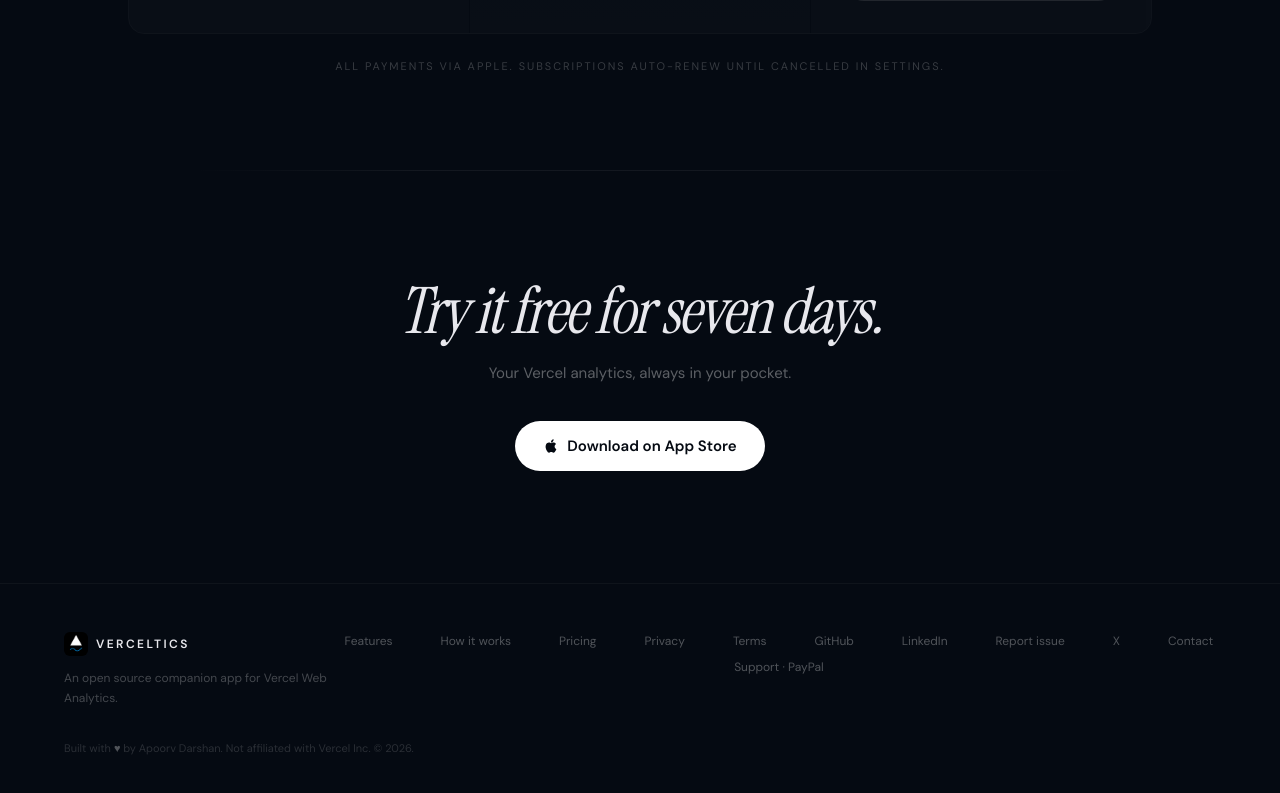
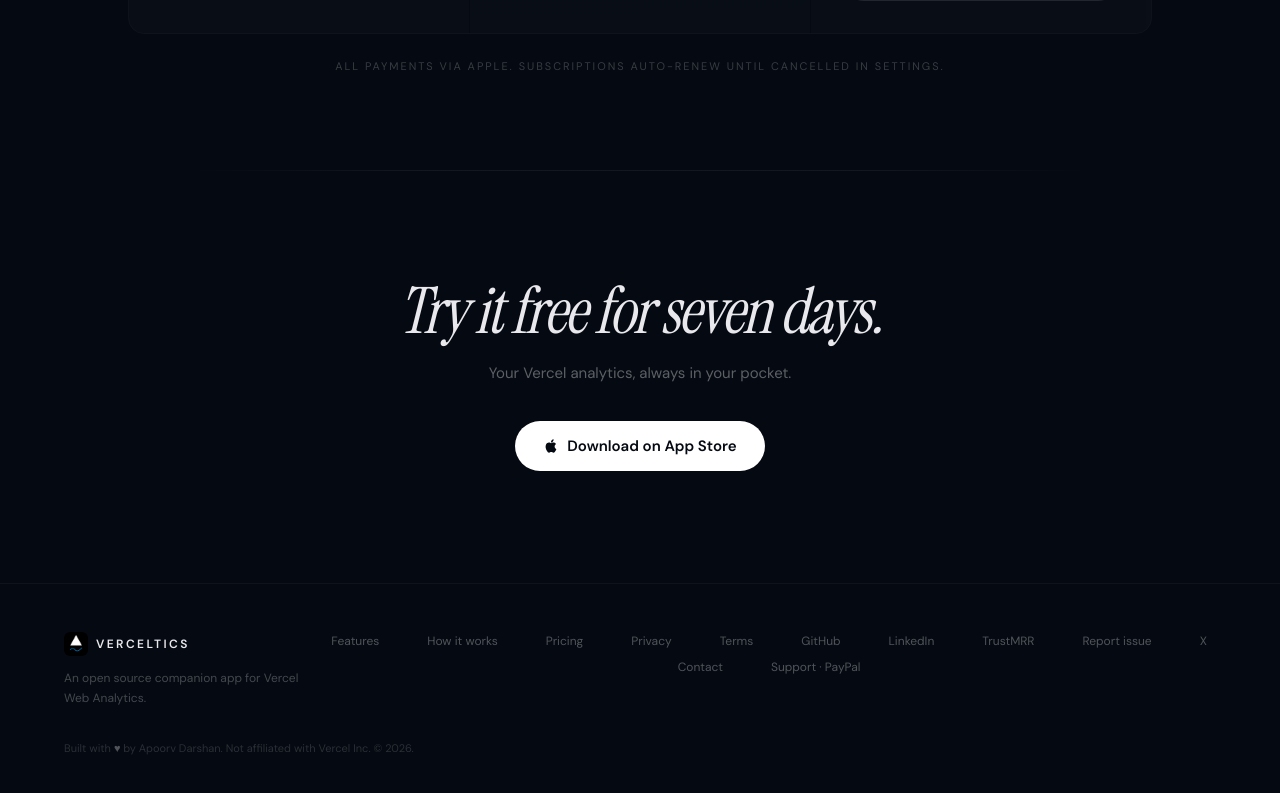
Before and after one commit to apoorvdarshan/verceltics, a Next.js app in the folder web/: page / in a window 1280 px wide. Shown: the part 6048-6841 px from the top of the page. Built offline with nearby package versions, Linux system fonts and the light colour scheme.

Commit message:
Add TrustMRR link to web

```diff
--- a/web/src/app/page.tsx
+++ b/web/src/app/page.tsx
@@ -12,6 +12,7 @@
 const GITHUB = "https://github.com/apoorvdarshan/verceltics";
 const LINKEDIN = "https://www.linkedin.com/company/verceltics";
 const PRODUCTHUNT = "https://www.producthunt.com/products/verceltics";
+const TRUSTMRR = "https://trustmrr.com/startup/vercel-analytics-verceltics";
 
 const ticker = [
   "v1.1.4 — purchase polish",
@@ -107,7 +108,7 @@
   description:
     "Vercel web analytics viewer for iPhone and iPad. Track visitors, page views, bounce rate, referrers, countries, devices, browsers, and operating systems. Built with SwiftUI and Swift Charts. Open source, private by default, no tracking, no data proxy.",
   url: "https://verceltics.com",
-  sameAs: [GITHUB, LINKEDIN, PRODUCTHUNT, "https://x.com/apoorvdarshan"],
+  sameAs: [GITHUB, LINKEDIN, PRODUCTHUNT, TRUSTMRR, "https://x.com/apoorvdarshan"],
   image: "https://verceltics.com/og.jpg",
   screenshot: [
     "https://verceltics.com/analytics.png",
@@ -521,6 +522,7 @@
               <Link href="/terms" className="transition-colors hover:text-white/70">Terms</Link>
               <a href={GITHUB} target="_blank" rel="noreferrer" className="transition-colors hover:text-white/70">GitHub</a>
               <a href={LINKEDIN} target="_blank" rel="noreferrer" className="transition-colors hover:text-white/70">LinkedIn</a>
+              <a href={TRUSTMRR} target="_blank" rel="noreferrer" className="transition-colors hover:text-white/70">TrustMRR</a>
               <a href="https://github.com/apoorvdarshan/verceltics/issues" target="_blank" rel="noreferrer" className="transition-colors hover:text-white/70">Report issue</a>
               <a href="https://x.com/apoorvdarshan" target="_blank" rel="noreferrer" className="transition-colors hover:text-white/70">X</a>
               <a href="mailto:ad13dtu@gmail.com" className="transition-colors hover:text-white/70">Contact</a>
```
